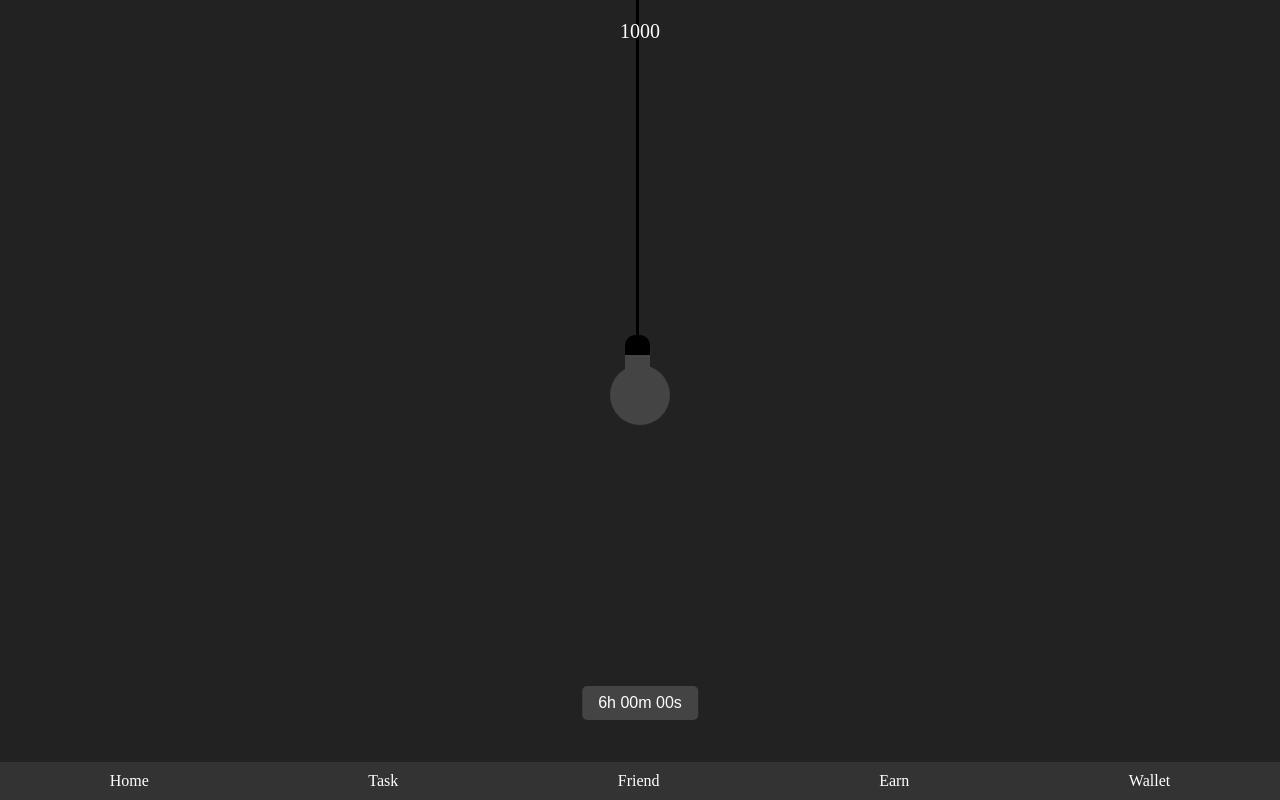
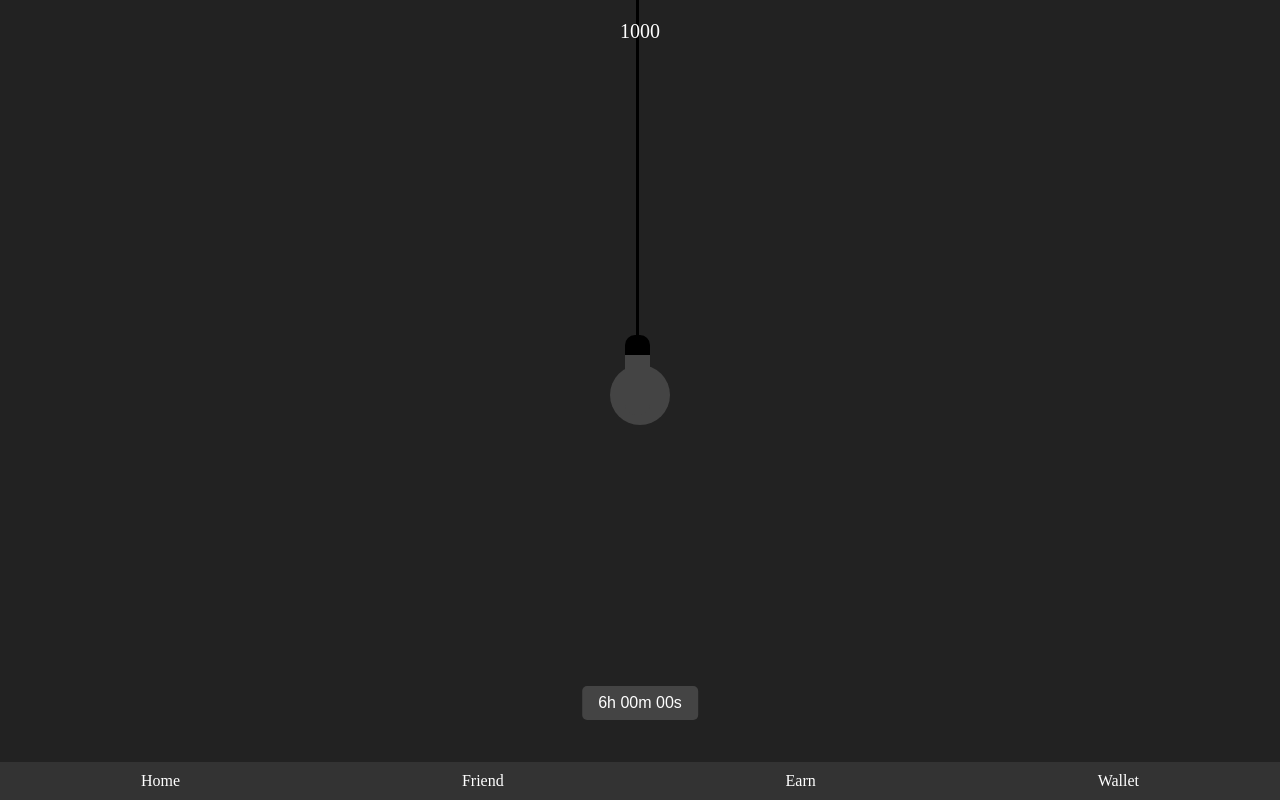
Before and after one commit to Lighttelegram/Lighttelegram, a website: page index.html in a window 1280 px wide. Drawn offline with Linux system fonts and the light colour scheme.

Commit message:
Update index.html

```diff
--- a/index.html
+++ b/index.html
@@ -158,9 +158,8 @@
     <button class="btn" id="startBtn">6h 00m 00s</button>
     <div class="menu-bar">
         <div class="menu-item" onclick="showPage('home')">Home</div>
-        <div class="menu-item" onclick="showPage('task')">Task</div>
         <div class="menu-item" onclick="showPage('friend')">Friend</div>
-        <div class="menu-item" onclick="showPage('earn')">Earn</div>
+        <div class="menu-item" onclick="showPage('Task')">Earn</div>
         <div class="menu-item" onclick="showPage('wallet')">Wallet</div>
     </div>
 
```
